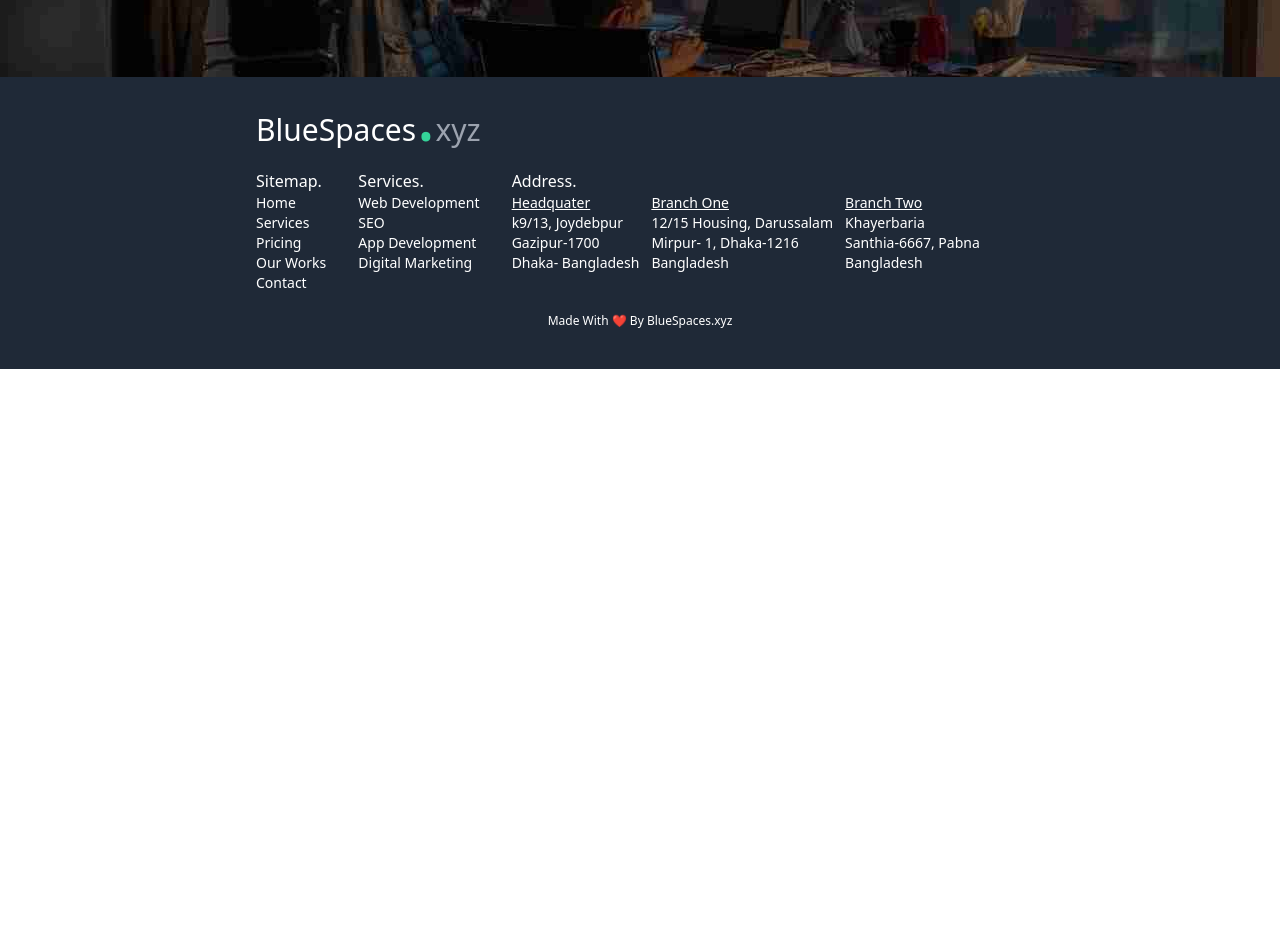
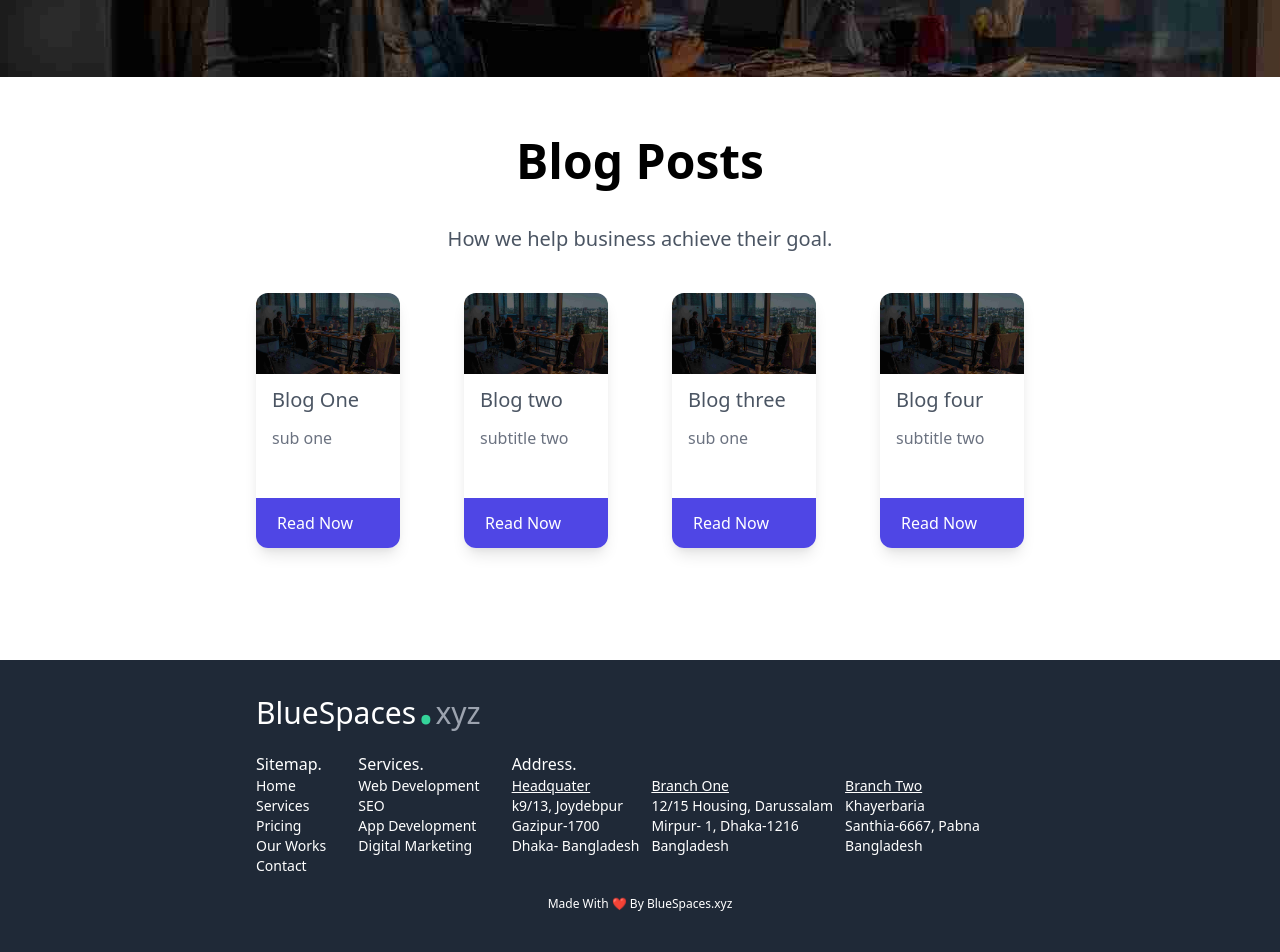
Before and after one commit to CsAlkemy/blue_spaces, a Gatsby site: page / in a window 1280 px wide. Shown: the part 3974-4926 px from the top of the page. Before the commit the page ends 4363 px from the top, so only its background shows below. Built offline with nearby package versions, Linux system fonts and the light colour scheme; Gatsby itself is replaced by a stand-in of ours.

Commit message:
end30may

```diff
--- a/src/components/Home/blogs.js
+++ b/src/components/Home/blogs.js
@@ -1,5 +1,64 @@
+import { Link } from "gatsby"
 import React from "react"
+import Image from "../../images/office.jpg"
+const Blogs = [
+  {
+    title: "Blog One",
+    subTitle: "sub one",
+  },
+  {
+    title: "Blog two",
+    subTitle: "subtitle two",
+  },
+  {
+    title: "Blog three",
+    subTitle: "sub one",
+  },
+  {
+    title: "Blog four",
+    subTitle: "subtitle two",
+  },
+]
+console.log(Blogs[0].img)
 
-export const blogs = () => {
-  return <div></div>
+function blogs() {
+  return (
+    <div className="max-h-full md:max-w-3/4 xl:max-w-3/5 mx-auto my-5">
+      <h1 className="text-center text-4xl md:text-5xl py-10 font-semibold">
+        Blog Posts
+      </h1>
+      <p className="text-xl text-gray-600 font-medium text-center">
+        How we help business achieve their goal.
+      </p>
+      <div className="p-5 md:p-0 grid grid-cols-1 mt-10 mb-28 sm:grid-cols-2 lg:grid-cols-2 xl:grid-cols-4 gap-16 ">
+        {Blogs.map(blog => (
+          <div
+            key={blog.title}
+            className="bg-white rounded-xl shadow-lg  transform duration-500 hover:-translate-y-2"
+          >
+            <img
+              key={blog.title}
+              src={Image}
+              alt="blogCard"
+              className="object-cover rounded-xl rounded-b-none "
+            />
+            <div className="text-left px-4 my-3 text-xl font-medium text-gray-600">
+              {blog.title}
+            </div>
+            <div className="text-left mb-12 px-4 text-base text-gray-500 font-light">
+              {blog.subTitle}
+            </div>
+            <Link
+              to="/"
+              className=" block items-center rounded-t-none justify-center px-5 py-3 border border-transparent text-base font-medium rounded-xl text-white bg-indigo-600 hover:bg-indigo-700"
+            >
+              Read Now
+            </Link>
+          </div>
+        ))}
+      </div>
+    </div>
+  )
 }
+
+export default blogs
--- a/src/components/footer.js
+++ b/src/components/footer.js
@@ -53,7 +53,7 @@
             </div>
           </div>
         </div>
-        <div className="my-5 text-center text-xs pb-10">
+        <div className="mt-5 text-center text-xs pb-10">
           Made With{" "}
           <span role="img" aria-label="lovemealkemy">
             ❤️
--- a/src/pages/index.js
+++ b/src/pages/index.js
@@ -8,6 +8,7 @@
 import WhyUS from "../components/Home/whyUs"
 import Serve from "../components/Home/serve"
 import Cta from "../components/Home/cta"
+import Blog from "../components/Home/blogs"
 
 /**
  *
@@ -25,6 +26,7 @@
       <Serve />
       <Testimonial />
       <Cta />
+      <Blog />
     </div>
   </Layout>
 )
```
